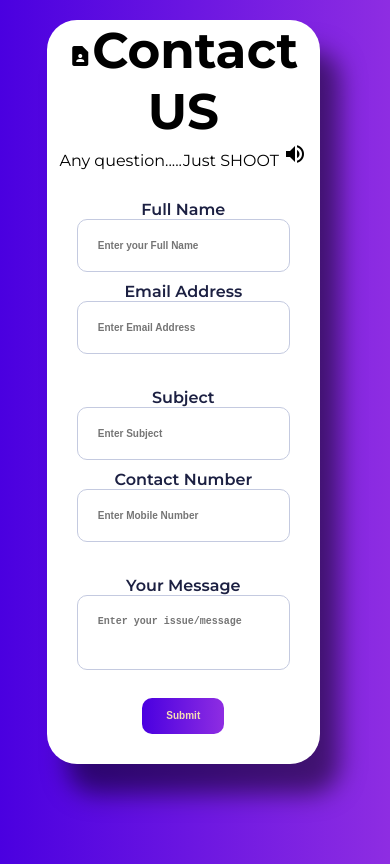
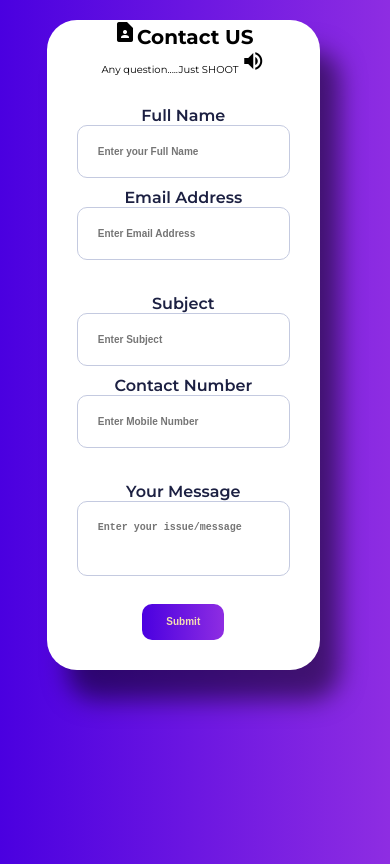
Before and after one commit to satwikskm/contact-form, a plain HTML site: page index.html in a window 390 px wide. Drawn offline with Linux system fonts and the light colour scheme.

Commit message:
heading-change

```diff
--- a/css/style.css
+++ b/css/style.css
@@ -124,6 +124,17 @@ input.btn-submit:hover {
 @media (max-width:500px){
 
 
+    h1{
+
+        font-size: 20px;
+
+    }
+
+    p{
+        font-size:10px;
+    }
+
+
 
     label {
         color: #1c2042;
```
